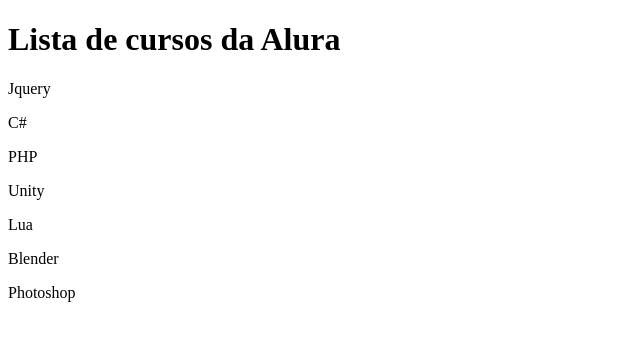
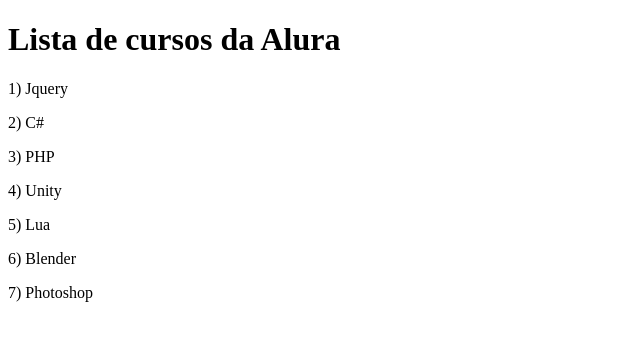
Before and after one commit to ceschini/alura_git, a plain HTML site: page index.html in a window 1280 px wide. Shown: the whole page, without its empty margins (0-640 px from the left). Drawn offline with Linux system fonts and the light colour scheme.

Commit message:
Adicionado numeracao de prioridade

```diff
--- a/index.html
+++ b/index.html
@@ -3,12 +3,12 @@
 <head>
 <body>
 <h1>Lista de cursos da Alura</h1>
-<p>Jquery</p>
-<p>C#</p>
-<p>PHP</p>
-<p>Unity</p>
-<p>Lua</p>
-<p>Blender</p>
-<p>Photoshop</p>
+<p>1) Jquery</p>
+<p>2) C#</p>
+<p>3) PHP</p>
+<p>4) Unity</p>
+<p>5) Lua</p>
+<p>6) Blender</p>
+<p>7) Photoshop</p>
 </body>
 </html>
```
